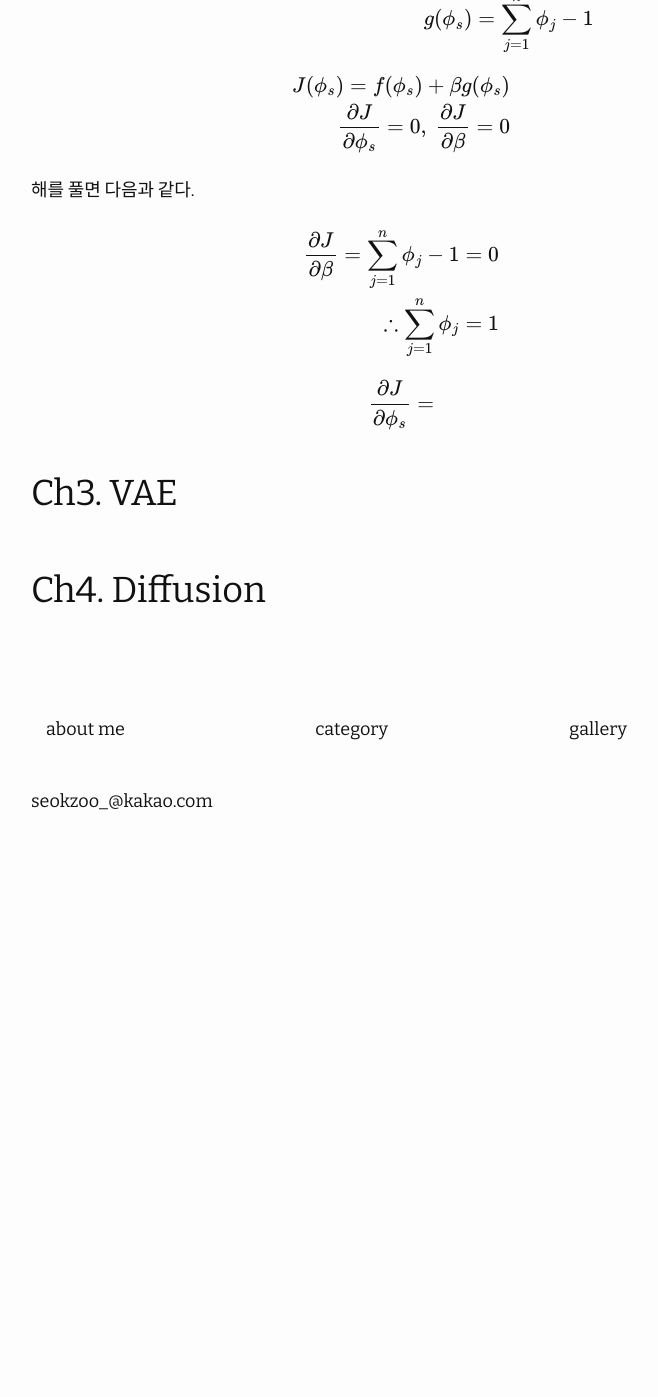
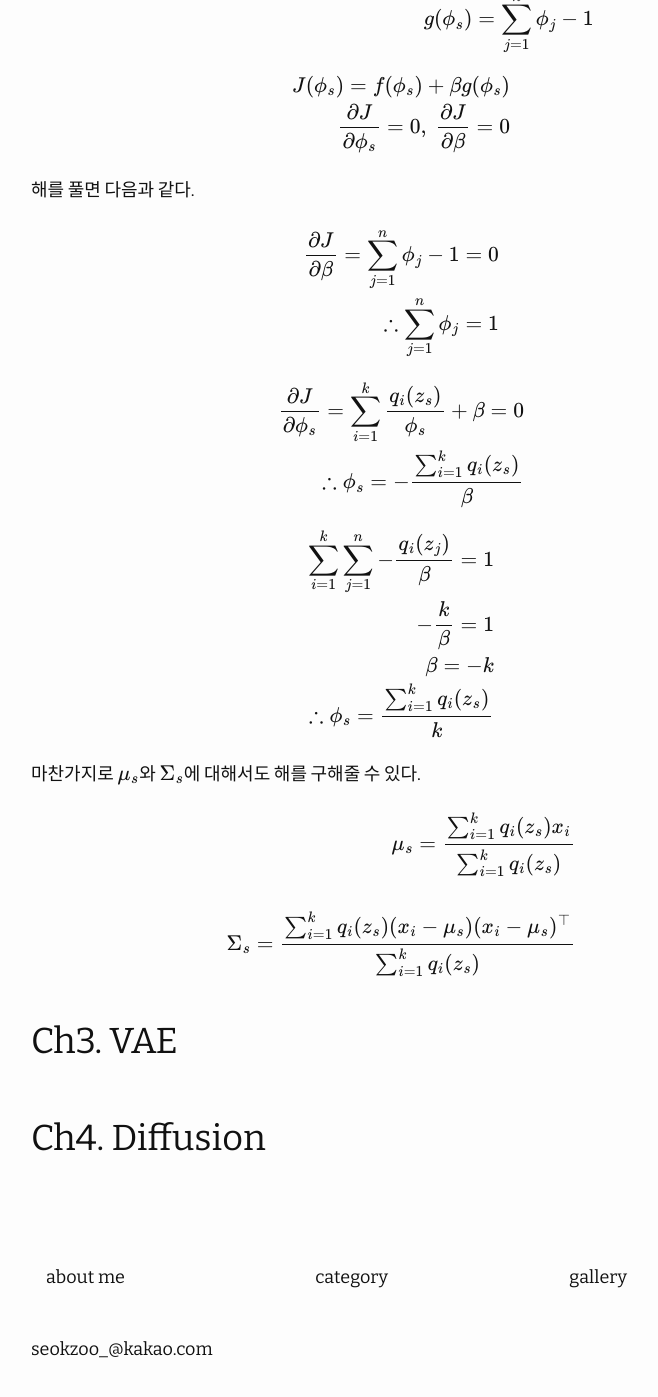
Before and after one commit to seokzoo/seokzoo.github.io, a Jekyll site: the page built from _posts/2025-03-04- 밑바닥부터-시작하는-딥러닝-5.md, in a window 1280 px wide and 1400 px high, scrolled down 5696 px. Shown: the top 1397 px of the window, without its empty margins (239-897 px from the left). Built offline with Jekyll 4.4.1, drawn with Linux system fonts in a browser that asks for light colours; nearby versions of some CDN libraries; before the commit the page ends 6548 px from its top, so only the background shows below that.

Commit message:
update post

```diff
--- a/_posts/2025-03-04- 밑바닥부터-시작하는-딥러닝-5.md
+++ b/_posts/2025-03-04- 밑바닥부터-시작하는-딥러닝-5.md
@@ -135,7 +135,13 @@ $$\begin{align} J(\phi_s)=f(\phi_s)+\beta g(\phi_s)\\ \frac{\partial J}{\partial
 
 $$\begin{align}\frac{\partial J}{\partial \beta}=\sum_{j=1}^n{\phi_j}-1=0\\ \therefore \sum_{j=1}^n{\phi_j}=1 \end{align}$$
 
-$$\begin{align}\frac{\partial J}{\partial \phi_s}= \end{align}$$
+$$\begin{align}\frac{\partial J}{\partial \phi_s}=\sum_{i=1}^k{\frac{q_i(z_s)}{\phi_s}}+\beta=0\\\therefore \phi_s=-\frac{\sum_{i=1}^k{q_i(z_s)}}{\beta} \end{align}$$
+
+$$\begin{align}\sum_{i=1}^k\sum_{j=1}^n -\frac{q_i(z_j)}{\beta}=1\\ -\frac{k}{\beta}=1\\\beta=-k\\\therefore \phi_s=\frac{\sum_{i=1}^k{q_i(z_s)}}{k}\end{align}$$
+
+마찬가지로 $\mu_s$와 $\Sigma_s$에 대해서도 해를 구해줄 수 있다.
+
+$$ \begin{align}\mu_s=\frac{\sum_{i=1}^{k}{q_i(z_s)x_i}}{\sum_{i=1}^{k}q_i(z_s)} \\\\ \Sigma_s=\frac{\sum_{i=1}^{k} q_i(z_s)(x_i-\mu_s)(x_i-\mu_s)^{\top}}{\sum_{i=1}^{k} q_i(z_s)} \end{align}$$
 
 ## Ch3. VAE
 
```
Also changed, not shown: 2 other files.
